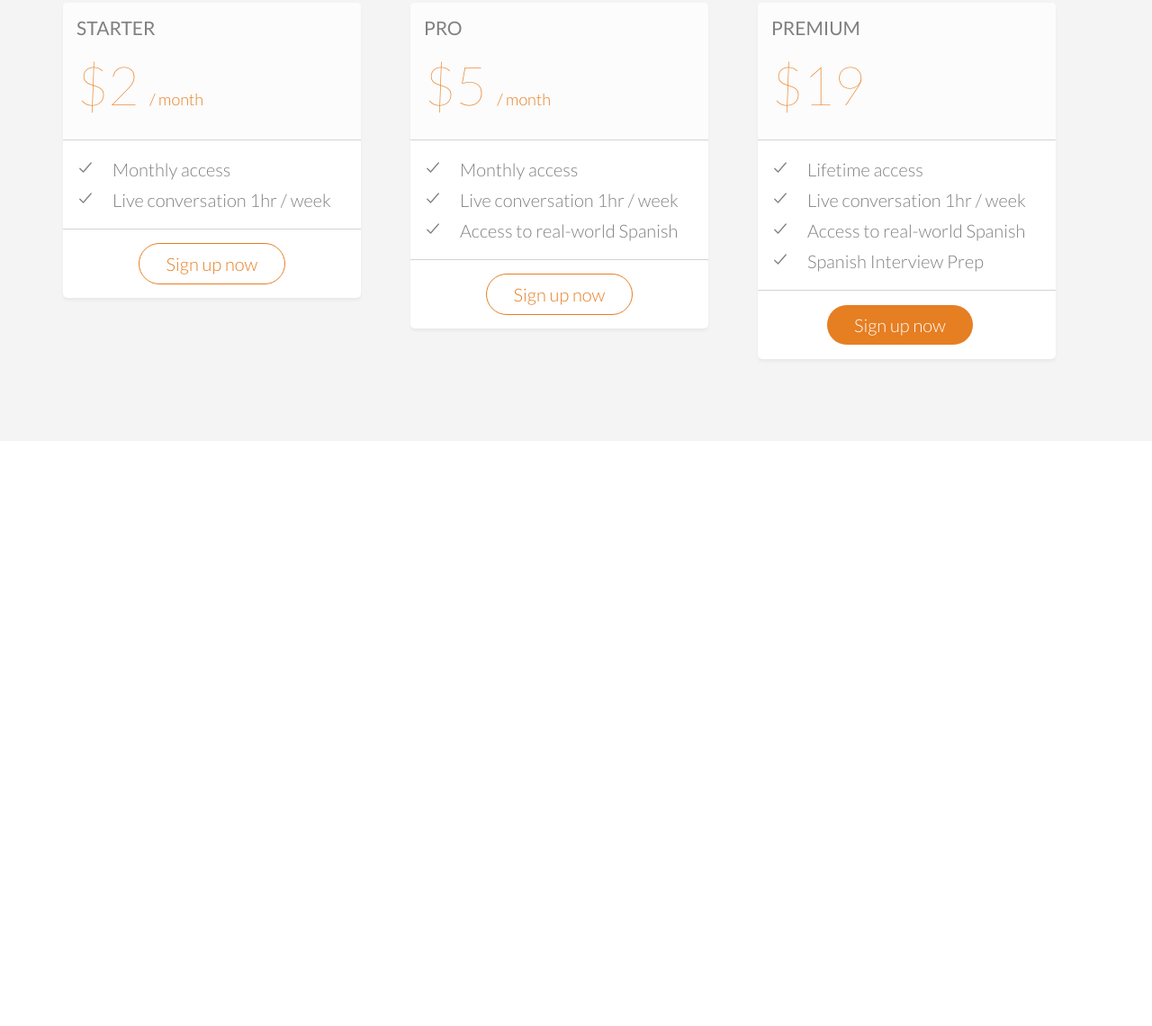
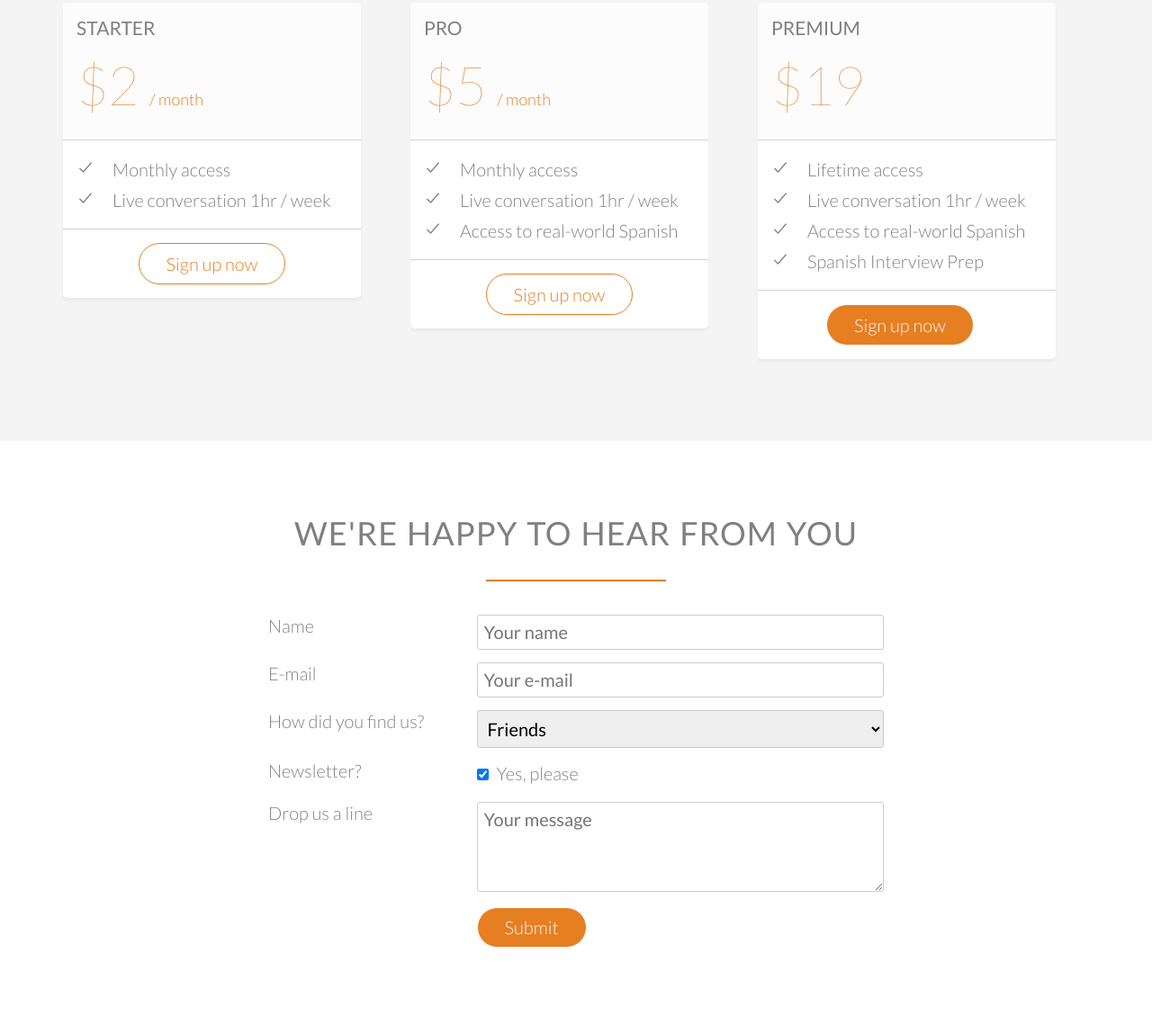
Before and after one commit to Jaechul-J/Learn_Spanish, a plain HTML site: page index.html in a window 1280 px wide. Shown: the part 2973-4113 px from the top of the page at 90% size. Before the commit the page ends 3463 px from the top, so only its background shows below. Drawn offline with nearby package versions, Linux system fonts and the light colour scheme.

Commit message:
Added contact section

```diff
--- a/index.html
+++ b/index.html
@@ -242,6 +242,70 @@
         </div>
     </section>
 
+    <!--Contact section-->
+    <section class="section-form">
+        <div class="row">
+            <h2>We're happy to hear from you</h2>
+        </div>
+        <div class="row">
+            <form method="POST" action="#" class="contact-form">
+                <div class="row">
+                    <div class="col span-1-of-3">
+                        <label for="name">Name</label>
+                    </div>
+                    <div class="col span-2-of-3">
+                        <input type="text" name="name" id="name" placeholder="Your name" required>
+                    </div>
+                </div>
+                <div class="row">
+                    <div class="col span-1-of-3">
+                        <label for="email">E-mail</label>
+                    </div>
+                    <div class="col span-2-of-3">
+                        <input type="email" name="email" id="email" placeholder="Your e-mail" required>
+                    </div>
+                </div>
+                <div class="row">
+                    <div class="col span-1-of-3">
+                        <label>How did you find us?</label>
+                    </div>
+                    <div class="col span-2-of-3">
+                        <select name="find-us" id="find-us">
+                            <option value="friends" selected>Friends</option>
+                            <option value="search">Search Engine</option>
+                            <option value="ad">Advertisement</option>
+                            <option value="other">Others</option>
+                        </select>
+                    </div>
+                </div>
+                <div class="row">
+                    <div class="col span-1-of-3">
+                        <label>Newsletter?</label>
+                    </div>
+                    <div class="col span-2-of-3">
+                        <input type="checkbox" name="news" id="news" checked> Yes, please
+                    </div>
+                </div>
+                <div class="row">
+                    <div class="col span-1-of-3">
+                        <label>Drop us a line</label>
+                    </div>
+                    <div class="col span-2-of-3">
+                        <textarea name="message" placeholder="Your message"></textarea>
+                    </div>
+                </div>
+                <div class="row">
+                    <div class="col span-1-of-3">
+                        <label>&nbsp;</label>
+                    </div>
+                    <div class="col span-2-of-3">
+                        <input type="submit" value="Submit">
+                    </div>
+                </div>
+            </form>
+        </div>
+    </section>
+
     <script type="module" src="https://unpkg.com/ionicons@5.5.2/dist/ionicons/ionicons.esm.js">
     </script>
 </body>
--- a/resources/css/style.css
+++ b/resources/css/style.css
@@ -102,7 +102,8 @@ h2:after {
 
 /* ----- BUTTONS ----- */
 .btn:link,
-.btn:visited {
+.btn:visited,
+input[type=submit] {
     display: inline-block;
     padding: 10px 30px;
     font-weight: 300;
@@ -112,7 +113,8 @@ h2:after {
 }
 
 .btn-full:link,
-.btn-full:visited {
+.btn-full:visited,
+input[type=submit] {
     background-color: #e67e22;
     border: 1px solid #fff;
     color: #fff;
@@ -126,7 +128,9 @@ h2:after {
 }
 
 .btn:hover,
-.btn:active {
+.btn:active,
+input[type=submit]:hover,
+input[type=submit]:active {
     background-color: #cf6d17;
 }
 
@@ -364,3 +368,31 @@ cite img {
 .check-icon {
     padding-right: 20px;
 }
+
+/* --------------------------------------- */
+/* FORM */
+/* --------------------------------------- */
+
+.contact-form {
+    width: 60%;
+    margin: 0 auto;
+}
+
+input[type=text], input[type=email], select, textarea {
+    width: 100%;
+    padding: 7px;
+    border-radius: 3px;
+    border: 1px solid #ccc;
+}
+
+textarea {
+    height: 100px;
+}
+
+input[type=checkbox] {
+    margin: 10px 5px 10px 0;
+}
+
+*:focus {
+    outline: none;
+}
```
